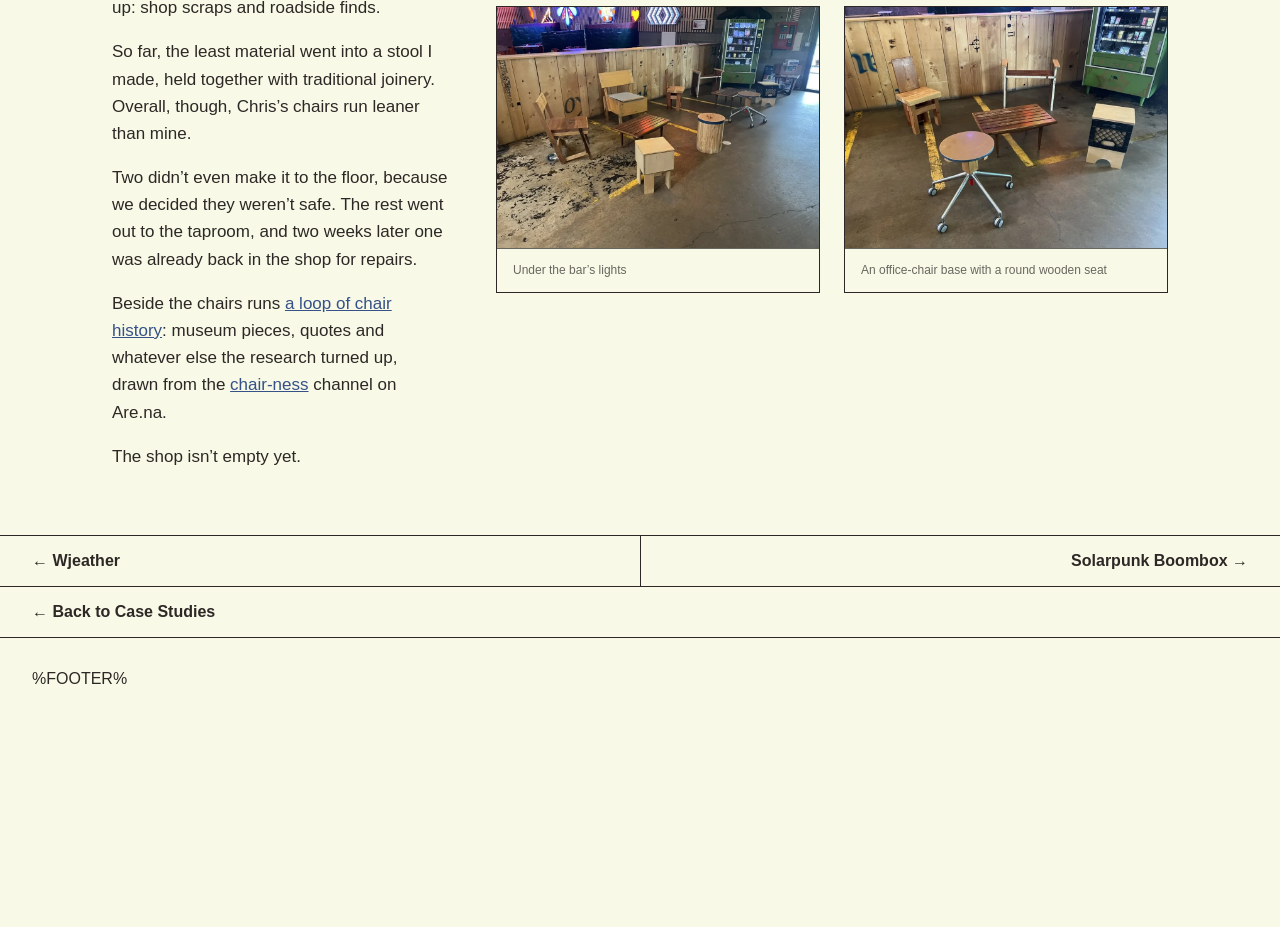
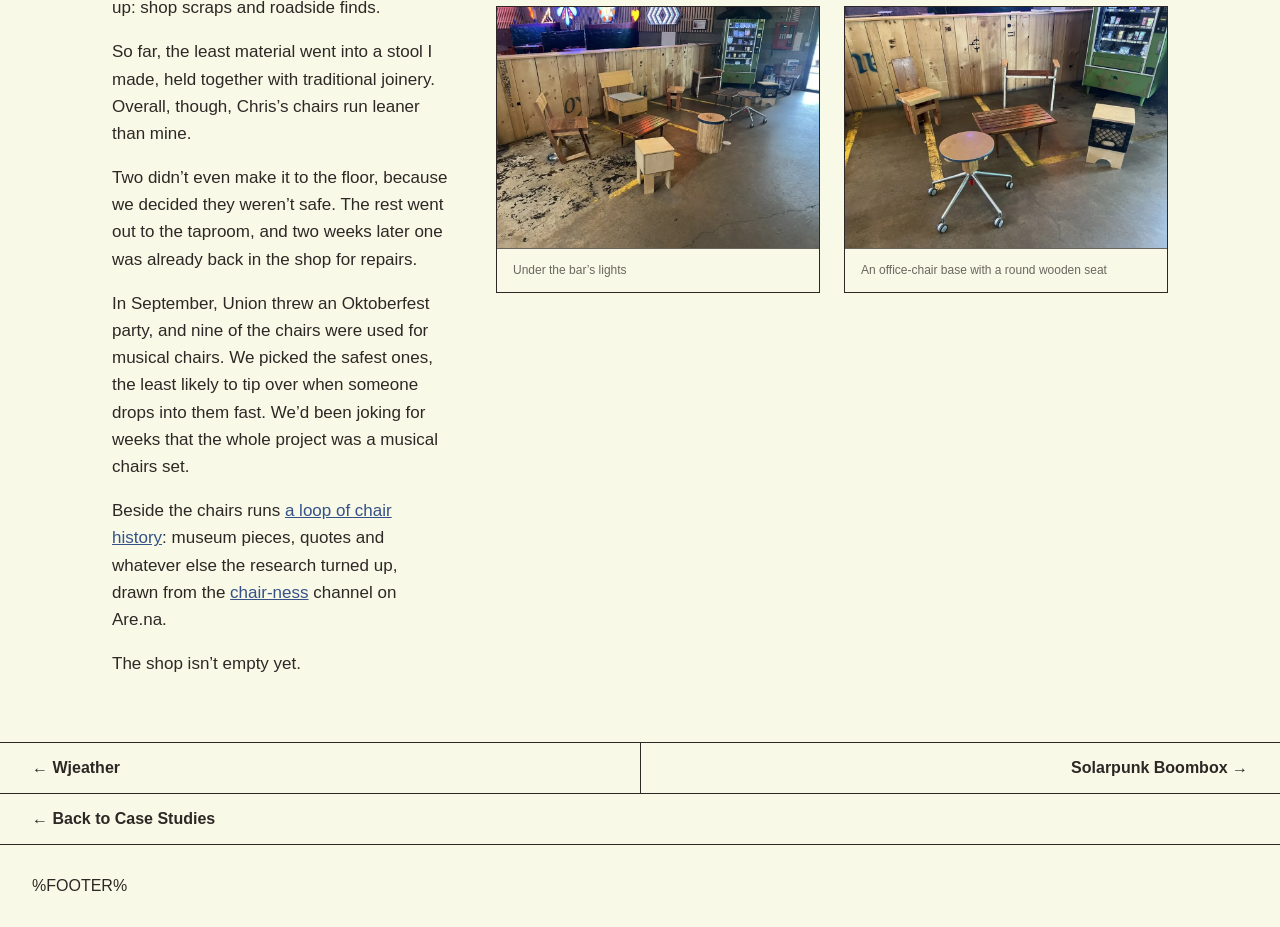
Before and after one commit to bjornmeansbear/a.wjerk.shop, a website: page case-study-chairness.html in a window 1280 px wide. Shown: the part 1389-2316 px from the top of the page. Before the commit the page ends 2109 px from the top, so only its background shows below. Drawn offline with Linux system fonts and the light colour scheme.

Commit message:
updating chairness blurb?

```diff
--- a/case-study-chairness.html
+++ b/case-study-chairness.html
@@ -54,6 +54,7 @@
         <p>Under the rules sits the real question. What makes a chair? How do you know when you’ve made one? What’s a chair for? How little can you use and still have one? Is a stool a chair? Is a bench a chair? Is stool-ness a subset of chair-ness? Craftspeople have chased the perfect chair for centuries, in bent wood, plastic, metal tubing, textiles and stone. We chase it with whatever turns up: shop scraps and roadside finds.</p>
         <p>So far, the least material went into a stool I made, held together with traditional joinery. Overall, though, Chris’s chairs run leaner than mine.</p>
         <p>Two didn’t even make it to the floor, because we decided they weren’t safe. The rest went out to the taproom, and two weeks later one was already back in the shop for repairs.</p>
+        <p>In September, Union threw an Oktoberfest party, and nine of the chairs were used for musical chairs. We picked the safest ones, the least likely to tip over when someone drops into them fast. We’d been joking for weeks that the whole project was a musical chairs set.</p>
         <p>Beside the chairs runs <a href="chairness-projection.html">a loop of chair history</a>: museum pieces, quotes and whatever else the research turned up, drawn from the <a href="https://www.are.na/kristian-bjornard/chair-ness">chair-ness</a> channel on Are.na.</p>
         <!-- chairness-projection.html is generated by the shared slideshow tool. Do not edit it here. See CHAIRNESS-PROJECTION.md (private repo a.wjerk.shop-private) to update it. -->
         <p>The shop isn’t empty yet.</p>
```
